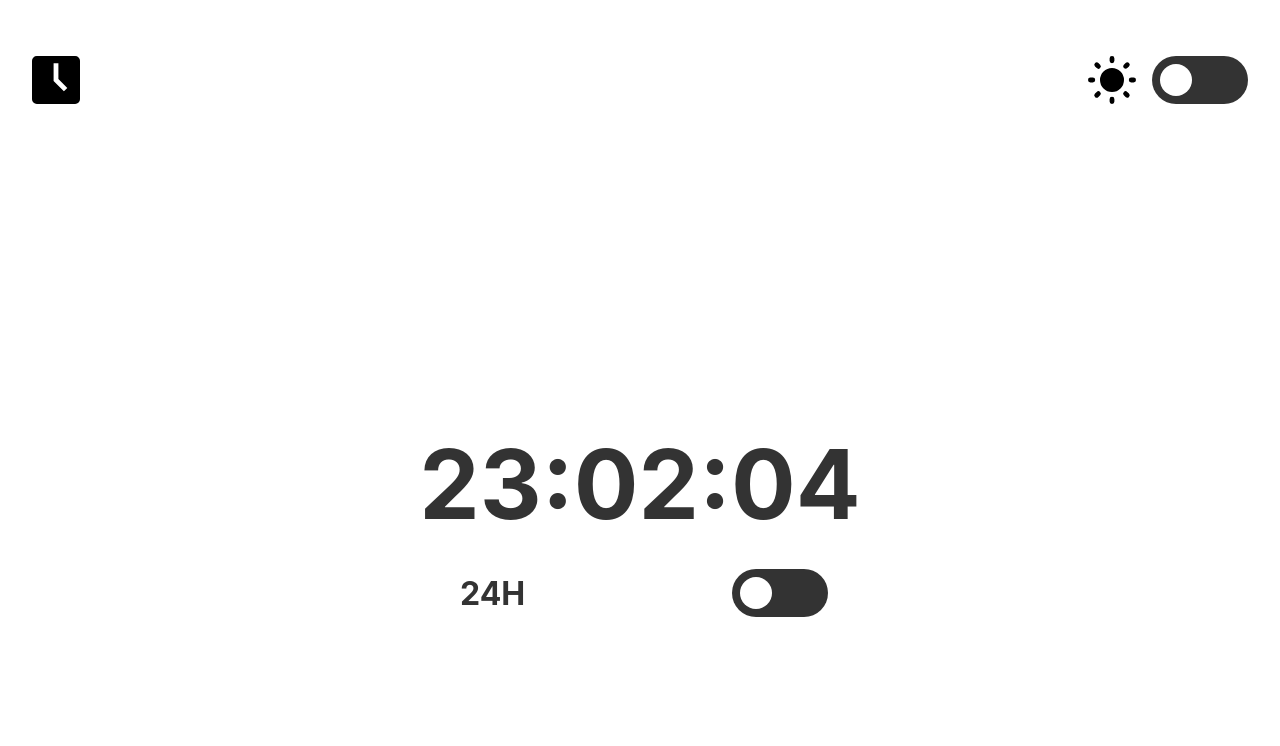
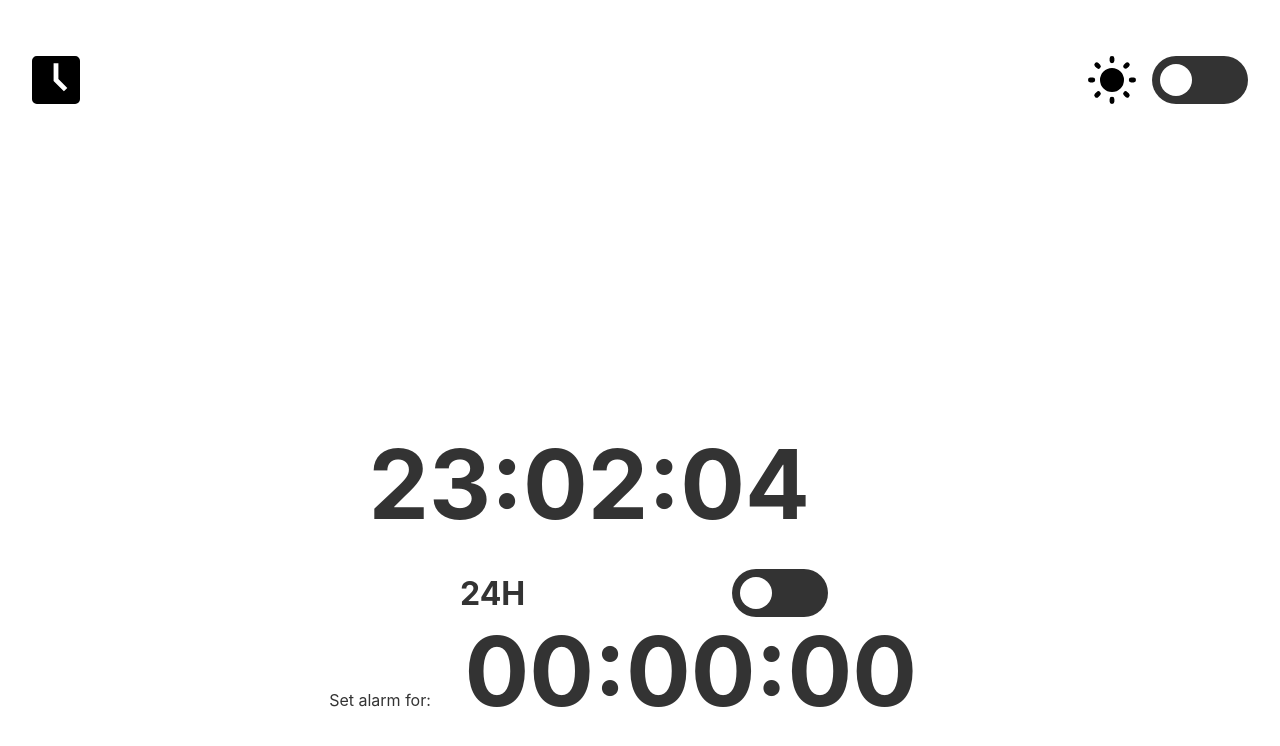
Before and after one commit to Android789515/react-clock, a React (Create React App) app: page / in a window 1280 px wide. Shown: the top 746 px of the page. Built offline with nearby package versions, Linux system fonts and the light colour scheme.

Commit message:
Tested for rendering the alarm setter feature; TimeClock.
Created the test, added the AlarmSetter component to the TimeClock component's markup, and retested.

Updated the TimeClock component test for AM/PM text.

```diff
--- a/src/components/clock-features/time-clock/TimeClock.tsx
+++ b/src/components/clock-features/time-clock/TimeClock.tsx
@@ -9,6 +9,7 @@ import styles from './TimeClock.module.scss';
 
 import ClockDisplay from '../../clock-display/ClockDisplay';
 import ToggleSwitch from '../../toggle-switch/ToggleSwitch';
+import AlarmSetter from '../../alarm-setter/AlarmSetter';
 
 const TimeClock = () => {
     const millisecondsPerHour = 3.6e+6;
@@ -70,6 +71,8 @@ const TimeClock = () => {
                     whenToggledOff={() => toggleIs12hTime()}
                 />
             </div>
+
+            <AlarmSetter />
         </main>
     );
 };
```
Also changed, not shown: 1 other file (tests, documents, lock files or other folders).
